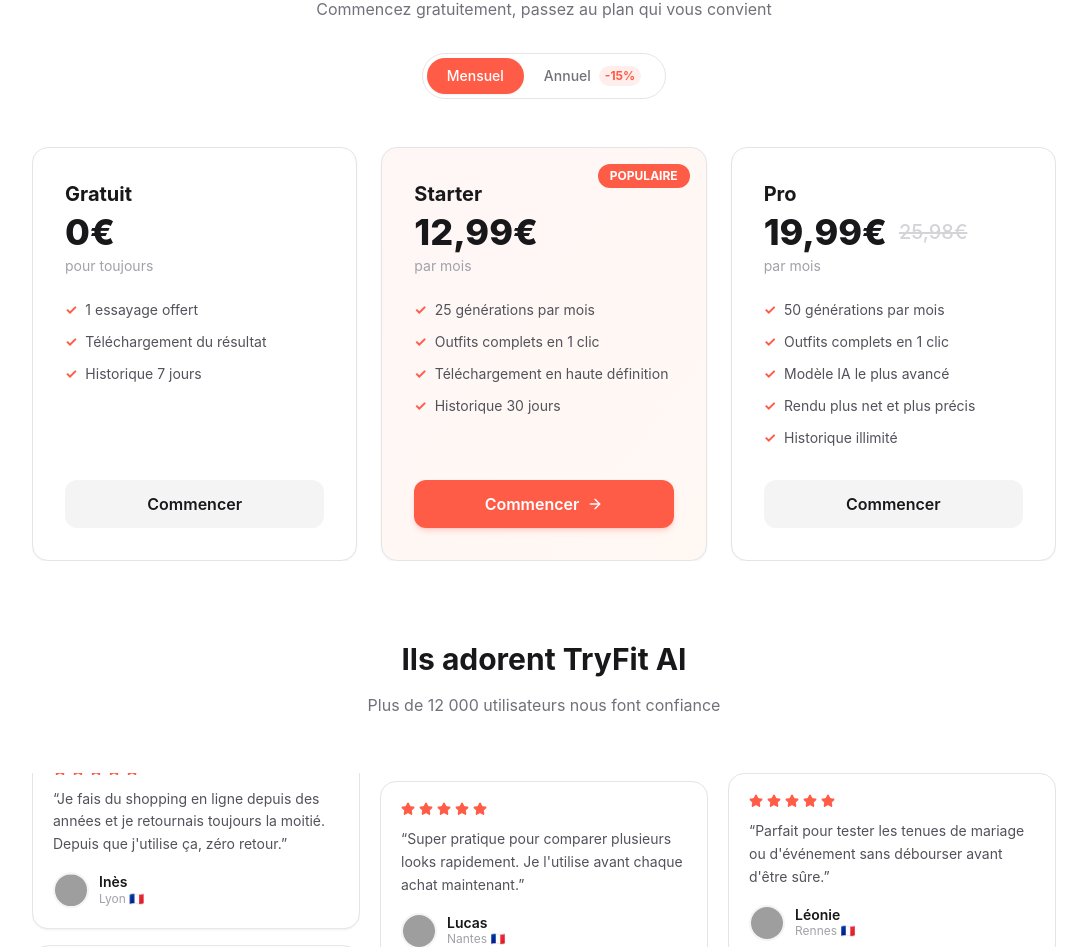
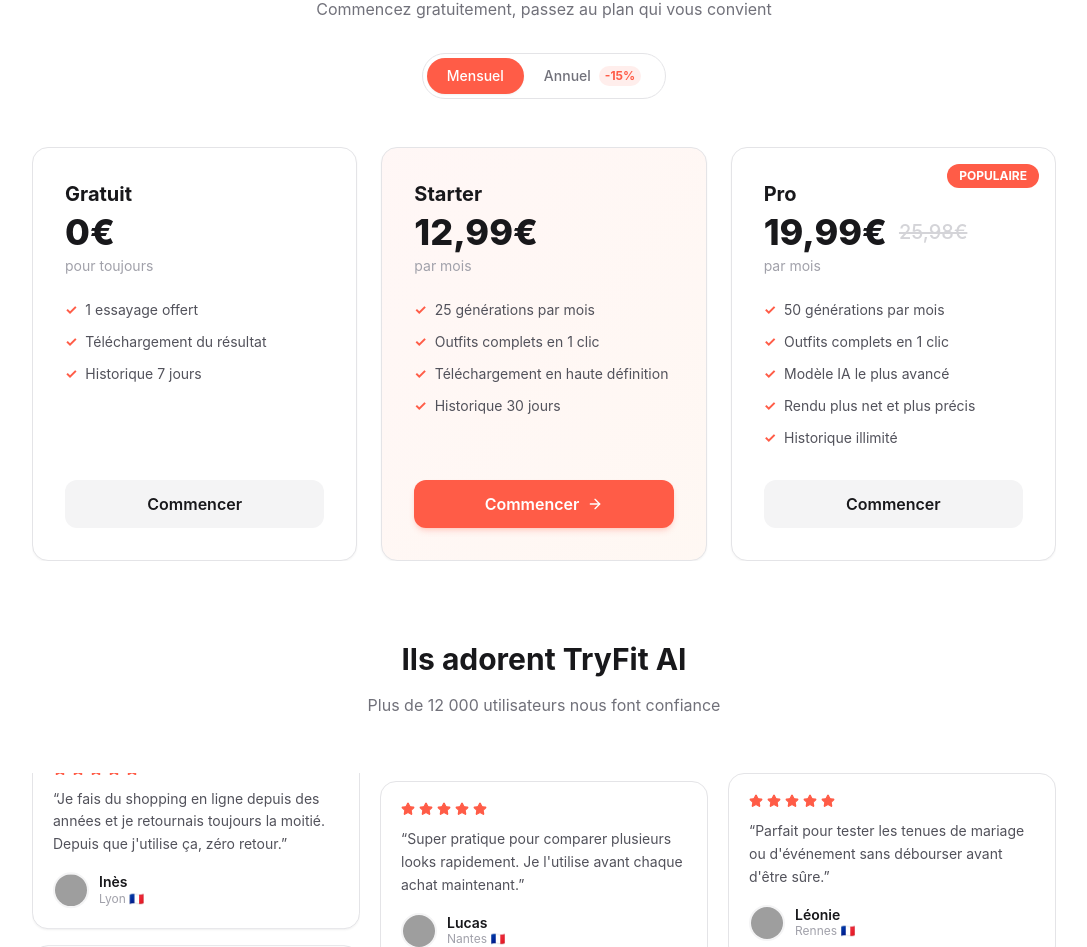
Before and after one commit to julesh66250/tryfit-ai, a Next.js app: page / in a window 1280 px wide. Shown: the part 2490-3437 px from the top of the page, without its empty margins (96-1183 px from the left). Built offline with nearby package versions, Linux system fonts and the light colour scheme; grey boxes are pictures that could not be loaded.

Commit message:
copy: badge POPULAIRE deplace sur le plan Pro

```diff
--- a/app/(app)/premium/page.tsx
+++ b/app/(app)/premium/page.tsx
@@ -57,10 +57,6 @@
           onClick={() => setSelectedPlan('starter')}
           className={`card p-6 relative flex flex-col cursor-pointer transition-all duration-300 ${selectedPlan === 'starter' ? 'border-brand-500/40 bg-gradient-to-b from-brand-500/5 to-orange-500/5 shadow-lg' : ''}`}
         >
-          <div className="absolute -top-3 left-1/2 -translate-x-1/2 bg-brand-500 text-white text-xs font-bold px-3 py-1 rounded-full whitespace-nowrap">
-            LE PLUS POPULAIRE
-          </div>
-
           <div className="mb-4">
             <h3 className="font-bold text-zinc-900 text-lg">Starter</h3>
             <div className="flex items-end gap-2 mt-1">
@@ -95,6 +91,10 @@
           onClick={() => setSelectedPlan('pro')}
           className={`card p-6 relative flex flex-col cursor-pointer transition-all duration-300 ${selectedPlan === 'pro' ? 'border-brand-500/40 bg-gradient-to-b from-brand-500/5 to-orange-500/5 shadow-lg' : ''}`}
         >
+          <div className="absolute -top-3 left-1/2 -translate-x-1/2 bg-brand-500 text-white text-xs font-bold px-3 py-1 rounded-full whitespace-nowrap">
+            LE PLUS POPULAIRE
+          </div>
+
           <div className="mb-4">
             <h3 className="font-bold text-zinc-900 text-lg">Pro</h3>
             <div className="flex items-end gap-2 mt-1">
--- a/app/page.tsx
+++ b/app/page.tsx
@@ -549,7 +549,6 @@
             {/* Starter */}
             <div className="w-full flex-shrink-0 snap-start md:contents">
             <div onClick={() => setSelectedPlan('starter')} className={`relative card p-8 text-left flex flex-col cursor-pointer transition-all duration-300 ${selectedPlan === 'starter' ? 'border-brand-500/30 bg-gradient-to-br from-brand-500/5 to-orange-500/5 shadow-lg' : ''}`} style={{ opacity: pricingVisible ? 1 : 0, transform: pricingVisible ? 'translateY(0)' : 'translateY(32px)', transition: 'opacity 0.6s ease 0.3s, transform 0.6s ease 0.3s' }}>
-              <div className="absolute top-4 right-4 bg-brand-500 text-white text-xs font-bold px-3 py-1 rounded-full">POPULAIRE</div>
               <h3 className="font-bold text-xl mb-1 text-zinc-900">Starter</h3>
               <div className="flex items-center gap-3 mb-1">
                 <span className="text-4xl font-extrabold text-zinc-900">
@@ -573,7 +572,8 @@
 
             {/* Pro */}
             <div className="w-full flex-shrink-0 snap-start md:contents">
-            <div onClick={() => setSelectedPlan('pro')} className={`card p-8 text-left flex flex-col cursor-pointer transition-all duration-300 ${selectedPlan === 'pro' ? 'border-brand-500/30 bg-gradient-to-br from-brand-500/5 to-orange-500/5 shadow-lg' : ''}`} style={{ opacity: pricingVisible ? 1 : 0, transform: pricingVisible ? 'translateY(0)' : 'translateY(32px)', transition: 'opacity 0.6s ease 0.45s, transform 0.6s ease 0.45s' }}>
+            <div onClick={() => setSelectedPlan('pro')} className={`relative card p-8 text-left flex flex-col cursor-pointer transition-all duration-300 ${selectedPlan === 'pro' ? 'border-brand-500/30 bg-gradient-to-br from-brand-500/5 to-orange-500/5 shadow-lg' : ''}`} style={{ opacity: pricingVisible ? 1 : 0, transform: pricingVisible ? 'translateY(0)' : 'translateY(32px)', transition: 'opacity 0.6s ease 0.45s, transform 0.6s ease 0.45s' }}>
+              <div className="absolute top-4 right-4 bg-brand-500 text-white text-xs font-bold px-3 py-1 rounded-full">POPULAIRE</div>
               <h3 className="font-bold text-xl mb-1 text-zinc-900">Pro</h3>
               <div className="flex items-center gap-3 mb-1">
                 <span className="text-4xl font-extrabold text-zinc-900">
```
Also changed, not shown: 1 other file (tests, documents, lock files or other folders).
